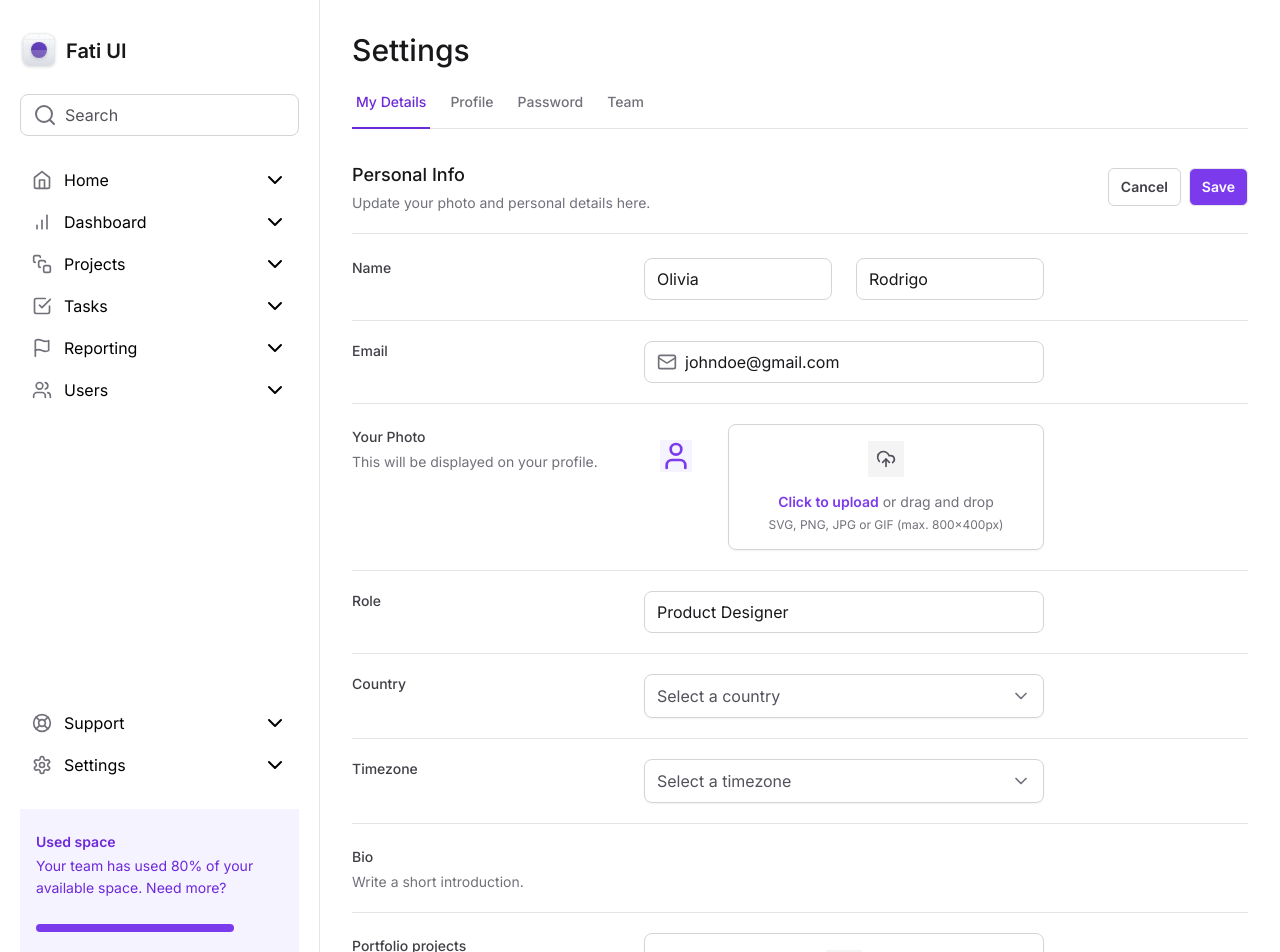
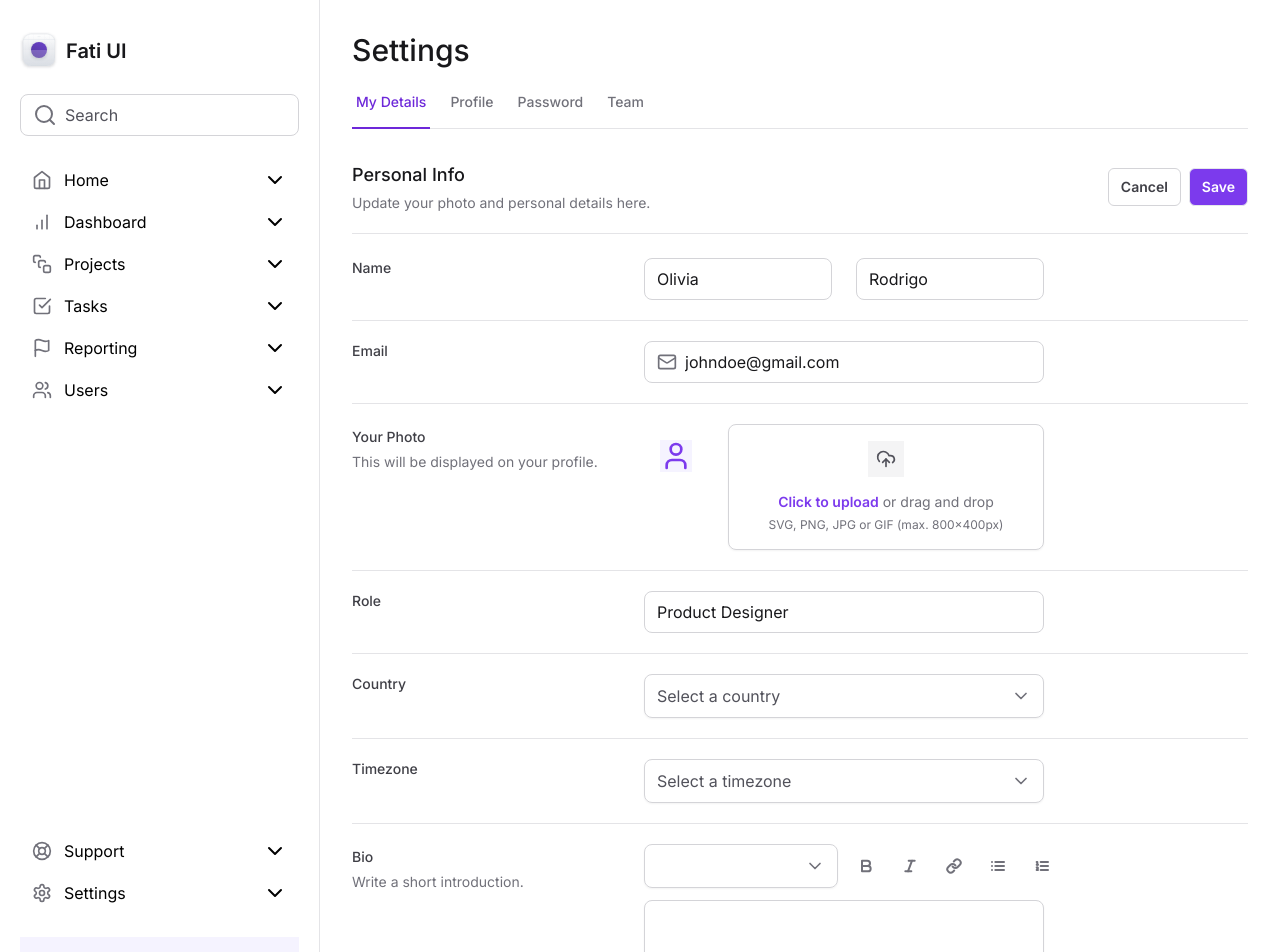
Before and after one commit to gustavosalviato/tailwind-master, a Next.js app: page / in a window 1280 px wide. Shown: the top 952 px of the page. Built offline with nearby package versions, Linux system fonts and the light colour scheme.

Commit message:
build: auto-animate

```diff
--- a/package.json
+++ b/package.json
@@ -9,6 +9,7 @@
     "lint": "next lint"
   },
   "dependencies": {
+    "@formkit/auto-animate": "^0.7.0",
     "@radix-ui/react-select": "^1.2.2",
     "@radix-ui/react-tabs": "^1.0.4",
     "@types/node": "20.5.2",
--- a/src/app/page.tsx
+++ b/src/app/page.tsx
@@ -1,9 +1,18 @@
 import { SettingsTabs } from '@/components/SettingsTabs'
 import * as Input from '@/components/Input'
-import { Mail } from 'lucide-react'
+import {
+  Bold,
+  Italic,
+  Link,
+  List,
+  ListOrdered,
+  LogOut,
+  Mail,
+} from 'lucide-react'
 import * as InputFile from '@/components/Form/FileInput'
 import { Select } from '@/components/Form/Select'
 import { SelectItem } from '@/components/Form/Select/SelectItem'
+import { TextArea } from '@/components/TextArea'
 
 export default function Home() {
   return (
@@ -130,6 +139,53 @@ export default function Home() {
             <p className="text-sm text-zinc-500">Write a short introduction.</p>
           </div>
 
+          <div className="space-y-3">
+            <div className="grid grid-cols-2 gap-3">
+              <Select placeholder="" defaultValue="normal">
+                <SelectItem value="normal" text="Normal text" defaultChecked />
+                <SelectItem value="md" text="Mark Down" defaultChecked />
+              </Select>
+
+              <div className="flex items-center gap-3">
+                <button
+                  type="button"
+                  className="rounded-md p-2 hover:bg-zinc-50"
+                >
+                  <Bold className="h-4 w-4 text-zinc-500" strokeWidth={3} />
+                </button>
+                <button
+                  type="button"
+                  className="rounded-md p-2 hover:bg-zinc-50"
+                >
+                  <Italic className="h-4 w-4 text-zinc-500" strokeWidth={3} />
+                </button>
+                <button
+                  type="button"
+                  className="rounded-md p-2 hover:bg-zinc-50"
+                >
+                  <Link className="h-4 w-4 text-zinc-500" strokeWidth={3} />
+                </button>
+                <button
+                  type="button"
+                  className="rounded-md p-2 hover:bg-zinc-50"
+                >
+                  <List className="h-4 w-4 text-zinc-500" strokeWidth={3} />
+                </button>
+                <button
+                  type="button"
+                  className="rounded-md p-2 hover:bg-zinc-50"
+                >
+                  <ListOrdered
+                    className="h-4 w-4 text-zinc-500"
+                    strokeWidth={3}
+                  />
+                </button>
+              </div>
+
+              <TextArea />
+            </div>
+          </div>
+
           <div />
         </div>
 
--- a/src/components/Form/FileInput/FileList.tsx
+++ b/src/components/Form/FileInput/FileList.tsx
@@ -3,11 +3,14 @@
 import { Trash2, UploadCloud } from 'lucide-react'
 import { useFileInput } from './Root'
 import { formatBytes } from '@/helpers/format-bytes'
+import { useAutoAnimate } from '@formkit/auto-animate/react'
 
 export function FileList() {
   const { files } = useFileInput()
+
+  const [parent] = useAutoAnimate(/* optional config */)
   return (
-    <div className="mt-4 flex flex-col gap-3">
+    <div ref={parent} className="mt-4 flex flex-col gap-3">
       {files.map((file) => {
         return (
           <div
--- a/src/components/Form/Select/index.tsx
+++ b/src/components/Form/Select/index.tsx
@@ -4,7 +4,7 @@ import * as SelectPrimitive from '@radix-ui/react-select'
 import { ChevronDown } from 'lucide-react'
 import { ReactNode } from 'react'
 
-export interface SelectProps {
+export interface SelectProps extends SelectPrimitive.SelectProps {
   children: ReactNode
   placeholder: string
 }
```
Also changed, not shown: 1 other file (tests, documents, lock files or other folders).
